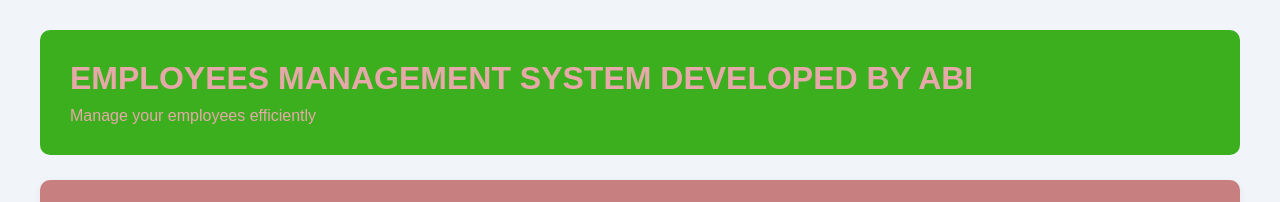
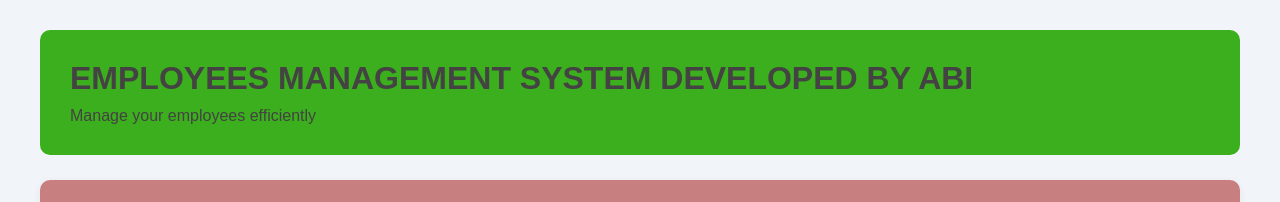
Before and after one commit to rameshrakesh822-hub/Empapp, a plain HTML site: page frontend/index.html in a window 1280 px wide. Shown: the top 202 px of the page. Drawn offline with Linux system fonts and the light colour scheme; no server answers.

Commit message:
prpduction commit

```diff
--- a/frontend/style.css
+++ b/frontend/style.css
@@ -19,7 +19,7 @@ body {
 
 header {
     background: #3baf1e;
-    color: rgb(230, 168, 168);
+    color: rgb(68, 66, 66);
     padding: 30px;
     border-radius: 10px;
     margin-bottom: 25px;
```
